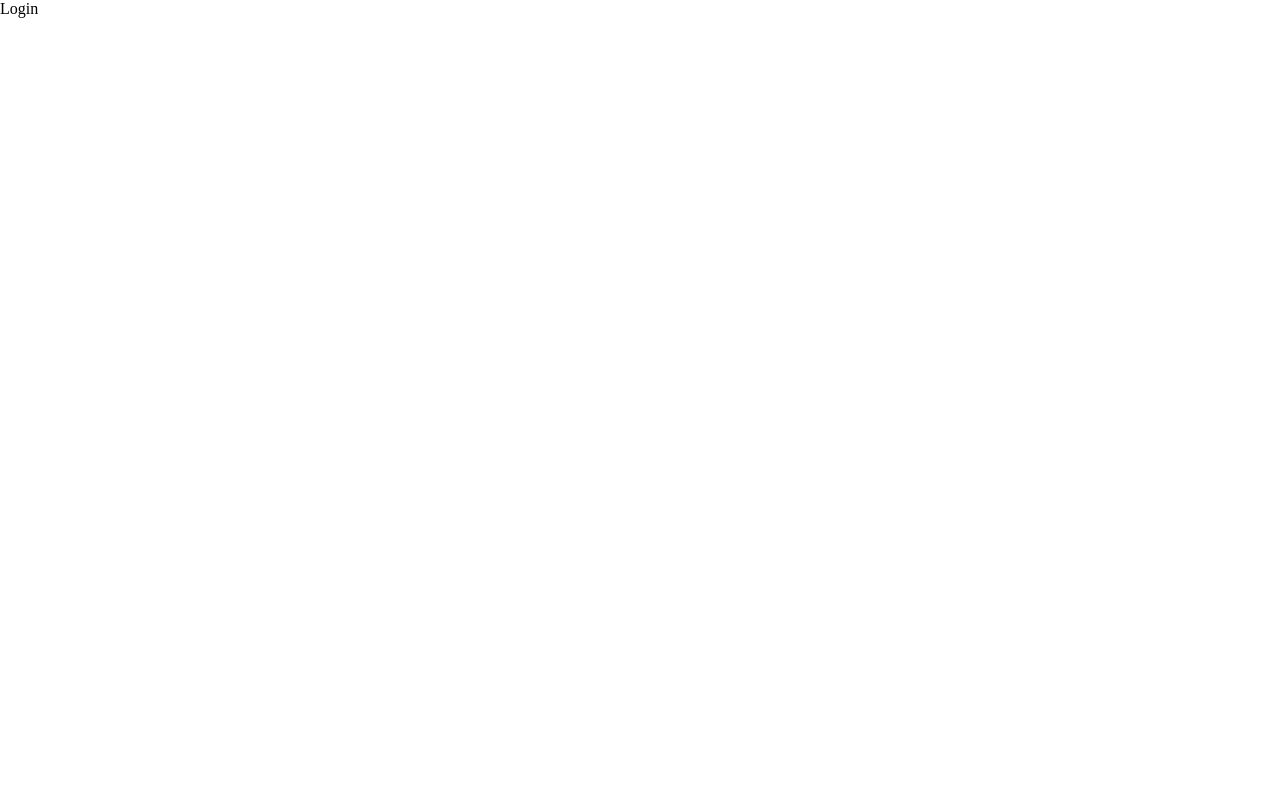
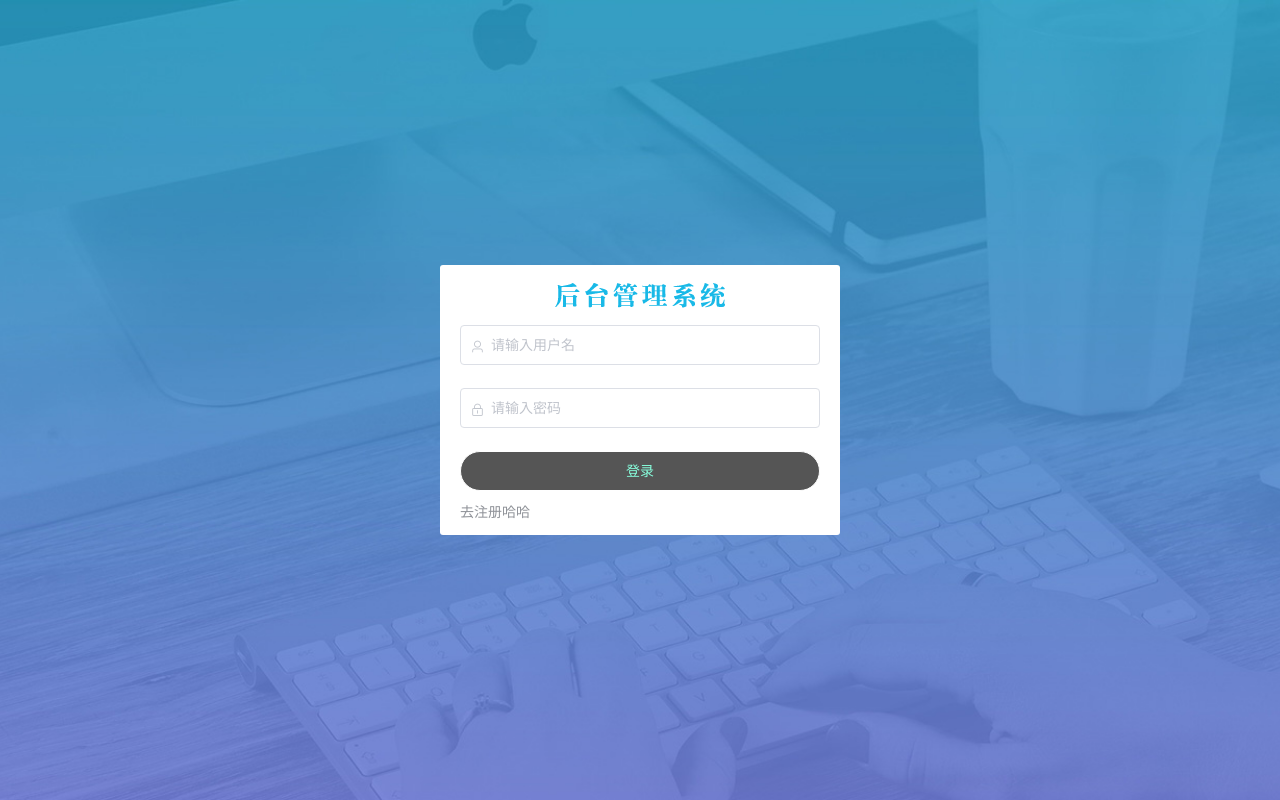
Before and after one commit to bobo0723/ev-cms, a Vue app: page /#/login in a window 1280 px wide. Built offline with nearby package versions, Linux system fonts and the light colour scheme.

Commit message:
登录功能的开发

```diff
--- a/src/router/index.js
+++ b/src/router/index.js
@@ -4,6 +4,7 @@ import VueRouter from "vue-router";
 // 引入组件
 import Reg from "@/views/Reg/Reg.vue";
 import Login from "@/views/Login/Login.vue";
+import Main from "@/views/Main/Main.vue";
 
 Vue.use(VueRouter);
 
@@ -11,6 +12,7 @@ Vue.use(VueRouter);
 const routes = [
   { path: "/reg", component: Reg },
   { path: "/login", component: Login },
+  { path: "/", component: Main },
 ];
 
 const router = new VueRouter({
--- a/src/views/Login/Login.vue
+++ b/src/views/Login/Login.vue
@@ -1,9 +1,152 @@
 <template>
-  <div>Login</div>
+  <!-- 登录页面的整体盒子 -->
+  <div class="login-container">
+    <!-- 登录的盒子 -->
+    <div class="login-box">
+      <!-- 标题的盒子 -->
+      <div class="title-box"></div>
+      <!-- 登录的表单区域 -->
+      <!-- model: 用于汇总每一个表单项数据的一个对象 放在data中 -->
+      <!-- rules: 用于指定表单校验规则的一个对象 放在data中 -->
+      <!-- ref: 用于获取el-form这个表单的实例对象，通过它调用一些方法 -->
+      <el-form :model="loginForm" :rules="loginRules" ref="loginRef">
+        <el-form-item prop="username">
+          <el-input
+            v-model="loginForm.username"
+            placeholder="请输入用户名"
+            prefix-icon="el-icon-user"
+          ></el-input>
+        </el-form-item>
+        <el-form-item prop="password">
+          <el-input
+            v-model="loginForm.password"
+            type="password"
+            placeholder="请输入密码"
+            prefix-icon="el-icon-lock"
+          ></el-input>
+        </el-form-item>
+        <el-form-item>
+          <el-button type="primary" round class="login-btn" @click="login"
+            >登录</el-button
+          >
+          <el-link type="info" @click="$router.push('/reg')"
+            >去注册哈哈</el-link
+          >
+        </el-form-item>
+      </el-form>
+    </div>
+  </div>
 </template>
 
 <script>
-export default {};
+export default {
+  name: "Login",
+  data() {
+    return {
+      loginForm: {
+        username: "",
+        password: "",
+      },
+      loginRules: {
+        username: [
+          //   { required: true, message: "", trigger: "blur" },
+          {
+            required: true,
+            message: "用户名不能为空",
+            trigger: "blur",
+          },
+          {
+            pattern: /^[A-Za-z0-9]{3,10}$/,
+            message: "用户名必须是3-10位的字母数字",
+            trigger: "blur",
+          },
+        ],
+        password: [
+          //   { required: true, message: "", trigger: "blur" },
+          {
+            required: true,
+            message: "密码不能为空",
+            trigger: "blur",
+          },
+          {
+            pattern: /^\S{6,15}$/,
+            message: "密码必须是6-15位的非空字符",
+            trigger: "blur",
+          },
+        ],
+      },
+    };
+  },
+  methods: {
+    login() {
+      this.$refs.loginRef.validate(async (valid) => {
+        if (!valid) return;
+        const { data: res } = await this.$http.post(
+          "/api/login",
+          this.loginForm
+        );
+        console.log(res);
+        // 登录成功
+        if (res.code === 0) {
+          // 提示消息
+          this.$message({
+            message: res.message,
+            type: "success",
+          });
+          // 储存token
+          localStorage.setItem("token", res.token);
+          // 跳转后台主页
+          this.$router.push("/");
+          // 登录失败
+        } else {
+          this.$message.error(res.message);
+          //   清除token
+          localStorage.removeItem("token");
+        }
+      });
+    },
+  },
+};
 </script>
 
-<style></style>
+<style lang="less" scoped>
+.login-container {
+  background: url("../../assets/images/login_bg.jpg") center;
+  background-size: cover;
+  height: 100%;
+
+  .login-box {
+    width: 400px;
+    height: 270px;
+    background-color: #fff;
+    border-radius: 3px;
+    position: absolute;
+    left: 50%;
+    top: 50%;
+    transform: translate(-50%, -50%);
+    padding: 0 20px;
+    box-sizing: border-box;
+
+    .title-box {
+      height: 60px;
+      background: url("../../assets/images/login_title.png") center no-repeat;
+    }
+    .login-btn {
+      width: 100%;
+    }
+  }
+}
+// 根元素可以直接拿到
+.el-form-item__content .login-btn {
+  background-color: #555;
+  border-color: #fff;
+}
+// 样式穿透 √
+.el-form-item__content .login-btn /deep/ span {
+  color: #8fd;
+}
+// × 根元素里面的元素才需要穿透，下面的不对，改不了
+// .el-form-item__content .login-btn span {
+//   color: #8fd;
+// }
+</style>
--- /dev/null
+++ b/src/views/Main/Main.vue
@@ -0,0 +1,125 @@
+<template>
+  <el-container class="main-container">
+    <!-- 头部区域 -->
+    <el-header>
+      <!-- 左侧的 logo -->
+      <img src="../../assets/images/logo.png" alt="" />
+      <!-- 右侧的菜单 -->
+      <el-menu
+        class="el-menu-top"
+        mode="horizontal"
+        background-color="#23262E"
+        text-color="#fff"
+        active-text-color="#409EFF"
+      >
+        <el-submenu index="1">
+          <template slot="title">
+            <!-- 头像 -->
+            <img src="../../assets/logo.png" alt="" class="avatar" />
+            <span>个人中心</span>
+          </template>
+          <el-menu-item index="1-1">
+            <i class="el-icon-s-operation"></i>基本资料
+          </el-menu-item>
+          <el-menu-item index="1-2"
+            ><i class="el-icon-camera"></i>更换头像</el-menu-item
+          >
+          <el-menu-item index="1-3"
+            ><i class="el-icon-key"></i>重置密码</el-menu-item
+          >
+        </el-submenu>
+        <el-menu-item index="2" @click="out">
+          <i class="el-icon-switch-button"></i>退出
+        </el-menu-item>
+      </el-menu>
+    </el-header>
+    <el-container>
+      <!-- 侧边栏区域 -->
+      <el-aside width="200px">
+        <div style="color: #fff; margin-top: 20px">侧边栏区域</div>
+        <!-- 用户信息区域 -->
+        <!-- 侧边栏导航区域 -->
+      </el-aside>
+      <!-- 右侧区域 -->
+      <el-container>
+        <!-- 页面主体区域 -->
+        <el-main> Main.vue后台主页 </el-main>
+        <!-- 底部 footer 区域 -->
+        <el-footer>© www.itheima.com - 黑马程序员</el-footer>
+      </el-container>
+    </el-container>
+  </el-container>
+</template>
+
+<script>
+export default {
+  name: "Main",
+  data() {
+    return {};
+  },
+  methods: {
+    out() {
+      // 1. 点击退出询问用户
+      this.$confirm("您确认退出登录吗？", "提示", {
+        confirmButtonText: "确定",
+        cancelButtonText: "取消",
+        type: "warning",
+      })
+        .then(() => {
+          // 当用户点击确定时走 then
+          this.$message({
+            type: "success",
+            message: "退出成功!",
+          });
+          // 2. 清除token
+          localStorage.removeItem("token");
+          // 3. 跳转到登录页
+          this.$router.push("/login");
+        })
+        .catch(() => {
+          // 当用户点击取消时走 catch
+          this.$message({
+            type: "info",
+            message: "已取消退出",
+          });
+        });
+    },
+  },
+};
+</script>
+
+<style lang="less" scoped>
+.main-container {
+  height: 100%;
+  .el-header,
+  .el-aside {
+    background-color: #23262e;
+  }
+  .el-header {
+    padding: 0;
+    display: flex;
+    justify-content: space-between;
+  }
+  .el-main {
+    overflow-y: scroll;
+    height: 0;
+    background-color: #f2f2f2;
+  }
+  .el-footer {
+    background-color: #eee;
+    font-size: 12px;
+    display: flex;
+    justify-content: center;
+    align-items: center;
+  }
+}
+
+.avatar {
+  border-radius: 50%;
+  width: 35px;
+  height: 35px;
+  background-color: #fff;
+  margin-right: 10px;
+  object-fit: cover;
+}
+</style>
--- a/src/views/Reg/Reg.vue
+++ b/src/views/Reg/Reg.vue
@@ -6,8 +6,9 @@
       <!-- 标题的盒子 -->
       <div class="title-box"></div>
       <!-- 注册的表单区域 -->
-      <!-- model: 用于汇总每一个表单项数据的一个对象 -->
-      <!-- rules: 用于指定表单校验规则的对象 -->
+      <!-- model: 用于汇总每一个表单项数据的一个对象 放在data中 -->
+      <!-- rules: 用于指定表单校验规则的一个对象 放在data中 -->
+      <!-- ref: 用于获取el-form这个表单的实例对象，通过它调用一些方法 -->
       <el-form :model="regForm" :rules="regRules" ref="regRef">
         <!-- prop: 指的是在校验规则时用哪个值去验证 -->
         <!-- 用户名 -->
@@ -42,6 +43,7 @@
             >注册</el-button
           >
           <!-- 去登录按钮 -->
+          <!-- this.$router.push('/login') 编程式路由 -->
           <el-link type="info" @click="$router.push('/login')"
             >去登录嘿嘿</el-link
           >
@@ -82,21 +84,22 @@ export default {
         password: "",
         repassword: "",
       },
-      // 校验规则的对象
+      // 校验规则的对象，其中的键是每一个表单项的prop
       regRules: {
-        // 要验证的那个表单项绑定的数据: [ { "校验规则1" }, { "校验规则2" } ]
+        // 键是要验证的那个表单项prop绑定的数据，值是个数组
+        // [ { "校验规则1" }, { "校验规则2" } ]
         username: [
           // 必填项的校验规则
-          // required: 是否必填
-          // message: 触发时的提示消息
-          // trigger: 触发校验的事件
+          //   required: 是否必填
+          //   message: 触发时的提示消息
+          //   trigger: 触发校验的事件
           { required: true, message: "用户名不能为空", trigger: "blur" },
+
           // 格式上的校验规则。
           {
             // pattern: 使用正则对表单做格式上的校验
             pattern: /^[A-Za-z0-9]{3,10}$/,
-            // pattern: /^[a-zA-Z][a-zA-Z0-9_]{4,15}$/,
-            message: "用户名必须是1-10位的字母数字",
+            message: "用户名必须是3-10位的字母数字",
             trigger: "blur",
           },
         ],
```
